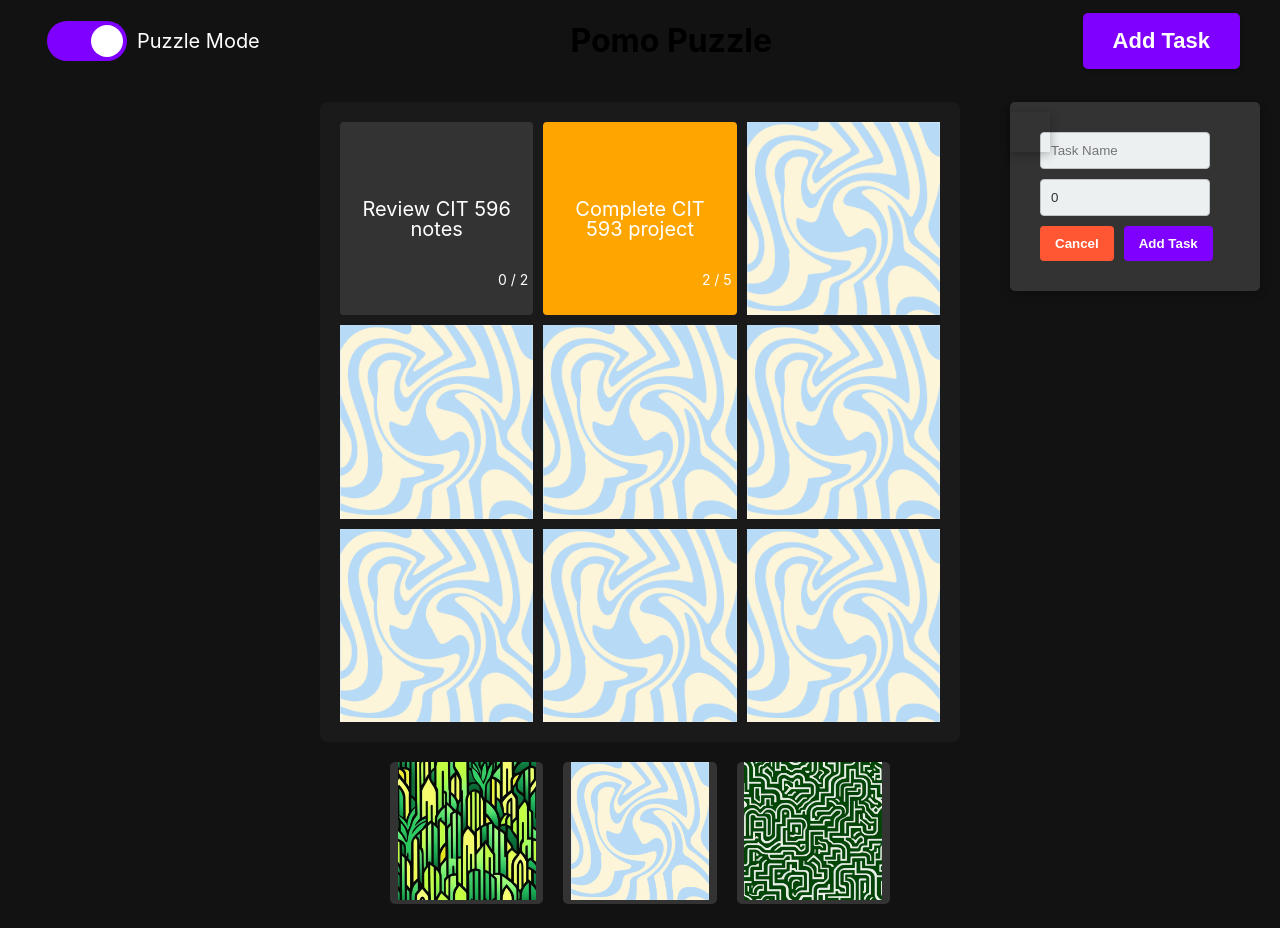
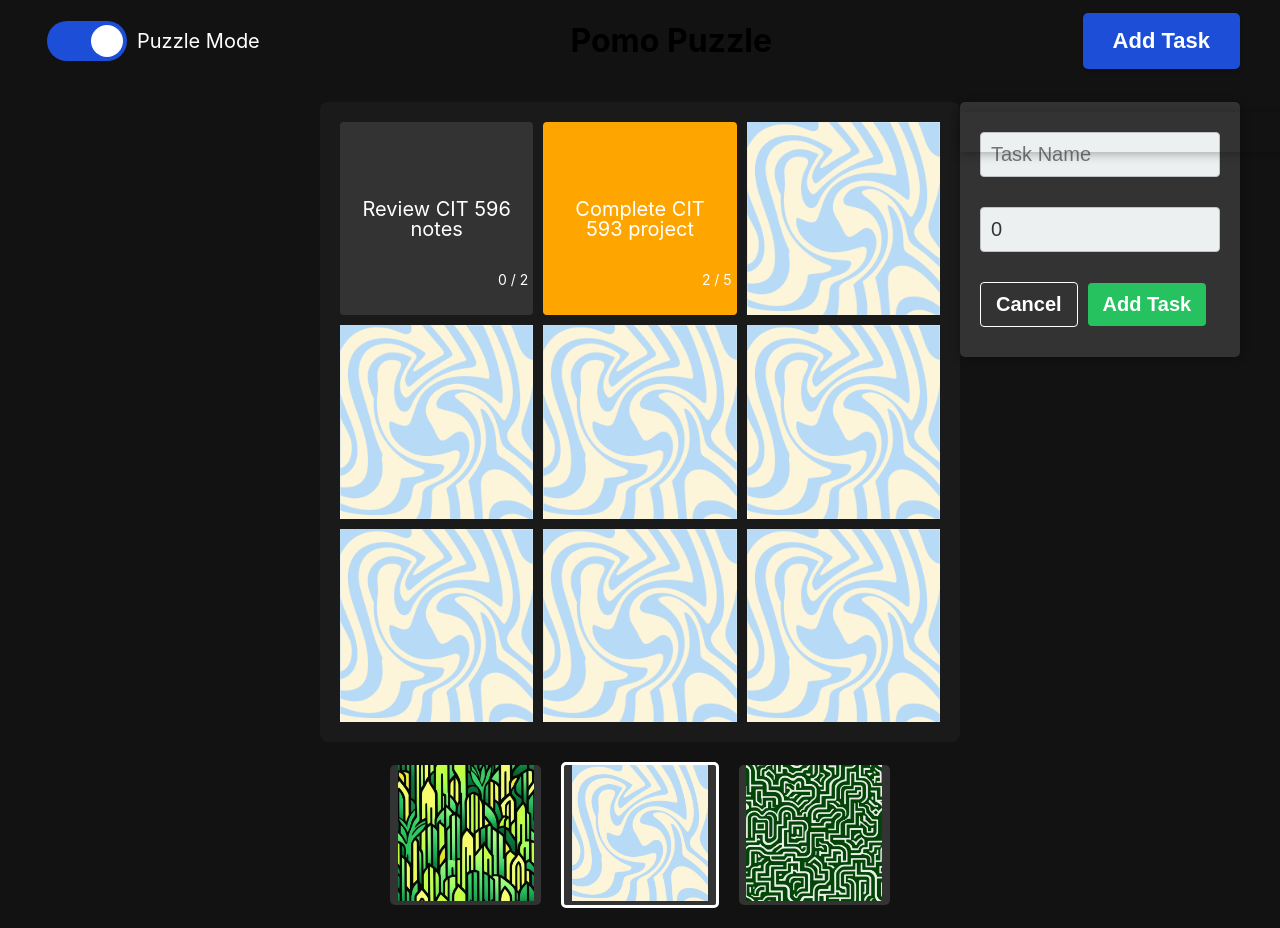
Before and after one commit to lling0212/hackHersHackathonApp, a React (Create React App) app: page / in a window 1280 px wide. Both pictures are taken after a click on the button "Add Task". Built offline with nearby package versions, Linux system fonts and the light colour scheme.

Commit message:
UI improvements

```diff
--- a/src/index.css
+++ b/src/index.css
@@ -135,7 +135,7 @@ input:checked + .slider:before {
 }
 
 input:checked + .slider {
-  background-color: #7F00FF	;
+  background-color: #1d4ed8 	;
 }
 
 input:focus + .slider {
@@ -162,7 +162,7 @@ input:focus + .slider {
 
 /* Styles for AddTask when it's supposed to show */
 .add-task-visible {
-  width: 250px; /* Width of the form when visible */
+  width: 300px; /* Width of the form when visible */
   position: absolute;
   right: 20px;
   top: 0;
@@ -187,12 +187,15 @@ input:focus + .slider {
   padding: 20px; /* Add some padding around the form */
   box-shadow: 0 2px 10px rgba(0, 0, 0, 0.3);
   align-self: flex-start;
+  width: 300px
 }
 
   /* Styles for the form */
 form {
   background: #333; /* Dark background for the form */
-  padding: 30px;
+  padding: 30px 20px;
+  margin-right: 20px;
+
   border-radius: 5px;
   box-shadow: 0 2px 10px rgba(0, 0, 0, 0.3);
 }
@@ -200,9 +203,11 @@ form {
 /* Styles for input fields */
 input[type="text"],
 input[type="number"] {
-  width: calc(100% - 20px); /* Full width minus padding */
+  /* width: calc(100% - 20px); Full width minus padding */
+  width: 100%;
   padding: 10px;
-  margin-bottom: 10px; /* Space between input fields and buttons */
+  font-size: 20px;
+  margin-bottom: 30px; /* Space between input fields and buttons */
   border: 1px solid #bdc3c7; /* Light gray border */
   border-radius: 4px;
   background: #ecf0f1; /* Light background for input fields */
@@ -214,6 +219,7 @@ button {
   padding: 10px 15px;
   border: none;
   border-radius: 4px;
+  font-size: 20px;
   cursor: pointer;
   font-weight: bold;
   transition: background-color 0.3s ease;
@@ -222,13 +228,14 @@ button {
 
 /* Styles specific to the cancel button */
 button[type="button"] {
-  background-color: #FF5733; /* Red color */
+  background-color: #333; /* Red color */
+  border: 1px solid #ffffff; /* Corrected border property */
   color: white;
 }
 
 /* Styles specific to the submit/add task button */
 button[type="submit"] {
-  background-color: #7F00FF; /* Green color */
+  background-color: #26c25f ; /* Green color */
   color: white;
 }
 
@@ -310,3 +317,7 @@ button:hover {
 .puzzle:hover {
   background-color: #555; /* Slightly lighter background color on hover */
 }
+
+.puzzle.selected {
+  border: 3px solid #FFFFFF; /*  */
+}
--- a/src/mainscreen/Header.js
+++ b/src/mainscreen/Header.js
@@ -14,7 +14,7 @@ const Header = ({onAdd}) => {
         <PuzzleToggle/>
         <h1> Pomo Puzzle </h1>
         {/* <h2>{ puzzleChosen }</h2> */}
-        <GenericButton color="#7F00FF" text="Add Task" textColor="white" onClick={onAdd}/>
+        <GenericButton color="#1d4ed8 " text="Add Task" textColor="white" onClick={onAdd}/>
       </header>
     </div>
   )
--- a/src/mainscreen/MyImage.js
+++ b/src/mainscreen/MyImage.js
@@ -3,10 +3,15 @@ import Context from '../Context';
 import { useContext } from 'react';
 
 const MyImage = ({ imageChosen }) => {
-  const { setPuzzleChosen } = useContext(Context);
+  const { puzzleChosen,setPuzzleChosen } = useContext(Context);
+
+  // checking if this is the selected file
+  const isSelected = imageChosen === puzzleChosen;
+  // applying selected class if it is chosen
+  const imageClass = isSelected ? "puzzle selected" : "puzzle";
 
   return (
-    <div className="puzzle"
+    <div className={imageClass}
       onClick = { () => {setPuzzleChosen(imageChosen)} } >
         <img src={ imageChosen } style={{ maxWidth: '90%', maxHeight: '90%' }} />
     </div>
```
